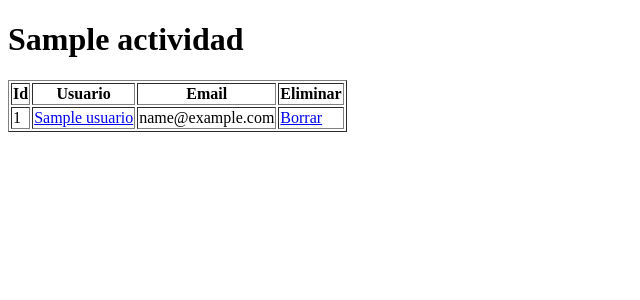
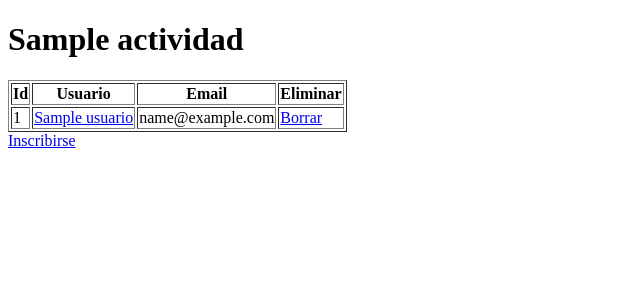
Before and after one commit to 080Kun/Practica-final-arquitectura-del-software, a Django app: page /gestion/actividades/1/inscripciones in a window 1280 px wide. Shown: the top 300 px of the page, without its empty margins (0-640 px from the left). Run offline with Django 5.2, Linux system fonts and the light colour scheme; tables that the repository leaves empty hold one stand-in row (values such as "Sample post").

Commit message:
Último Retoque Inscripciones

```diff
--- a/proyecto_final/templates/app_centro_cultural/inscripciones/lista_inscripciones.html
+++ b/proyecto_final/templates/app_centro_cultural/inscripciones/lista_inscripciones.html
@@ -22,4 +22,8 @@
             </tr>
             {% endfor %}
         </tbody>
+
     </table>
+        <a href="{% url 'nueva_inscripcion' actividad.id %}">Inscribirse</a>
+    <br>
+</html>
```
